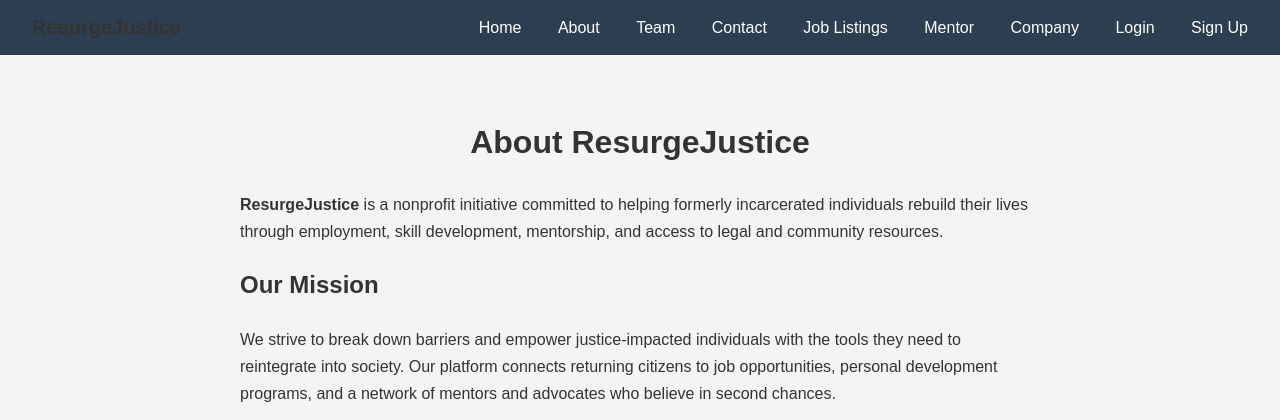
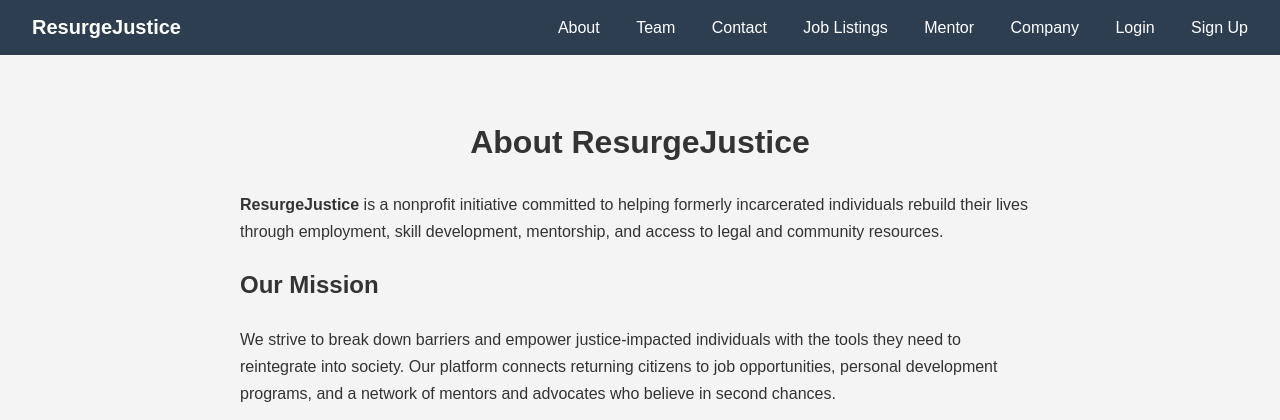
Before and after one commit to Noobswag2/resurgejustice, a Django app: page /about/ in a window 1280 px wide. Shown: the top 420 px of the page. Run offline with Django 5.2, Linux system fonts and the light colour scheme.

Commit message:
Home Page changes to colors and spacing

```diff
--- a/core/templates/base.html
+++ b/core/templates/base.html
@@ -11,12 +11,11 @@
   <header>
     <div class="navbar">
       <div class="logo">
-        <a href="{% url 'home' %}" style="font-weight: bold; font-size: 20px; text-decoration: none; color: inherit;">
+        <a href="{% url 'home' %}" style="font-weight: bold; font-size: 20px; text-decoration: none; color: white;">
           ResurgeJustice
         </a>
       </div>
       <div class="nav-links">
-        <a href="{% url 'home' %}">Home</a>
         <a href="{% url 'about' %}">About</a>
         <a href="{% url 'team' %}">Team</a>
         <a href="{% url 'contact' %}">Contact</a>
@@ -25,7 +24,7 @@
         <a href="{% url 'company' %}">Company</a>
 
         {% if user.is_authenticated %}
-        <span>Welcome, {{ user.username }}</span>
+        <span style="color: white; margin: 0 1rem;">Welcome, {{ user.username }}</span>
         <a href="{% url 'profile' %}">Profile</a>
 
         <form action="{% url 'logout' %}" method="post" style="display:inline;">
--- a/static/css/styles.css
+++ b/static/css/styles.css
@@ -43,11 +43,13 @@ body {
   }
 
   .hero-overlay h1 {
+    color: #ffffff;
     font-size: 2.5rem;
     margin-bottom: 1rem;
   }
 
   .hero-overlay p {
+    color: #ffffff;
     font-size: 1.2rem;
     margin-bottom: 2rem;
   }
```
